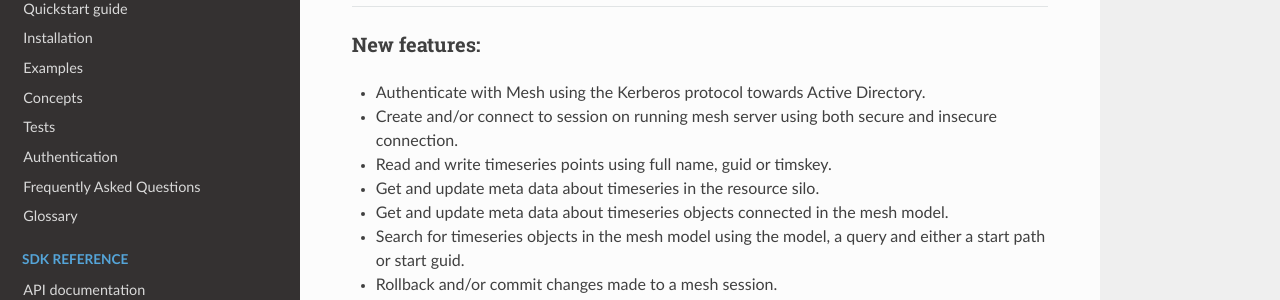
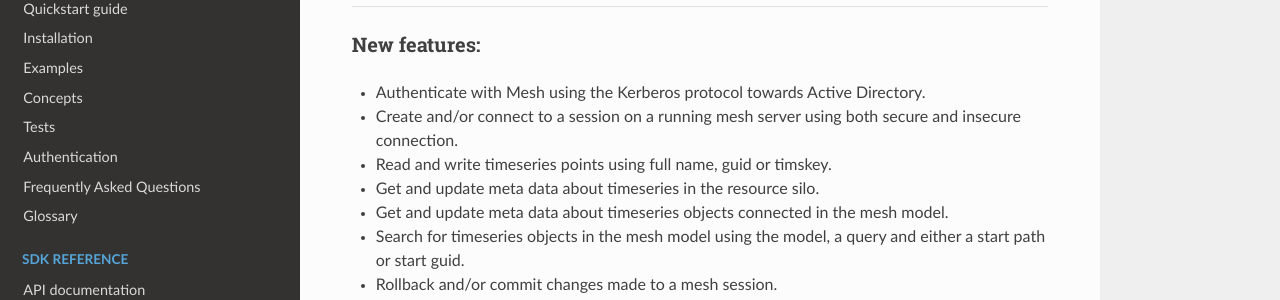
Before and after one commit to Volue-Public/energy-mesh-python, a Sphinx documentation site: the page built from docs/source/news.rst, in a window 1280 px wide and 1251 px high. Shown: the part 210-510 px from the top of the window. Built offline with Sphinx 7.4.7 and the Read the Docs theme 2.0.0, drawn with Linux system fonts in a browser that asks for light colours.

```diff
--- a/docs/source/news.rst
+++ b/docs/source/news.rst
@@ -11,7 +11,7 @@ New features:
 ~~~~~~~~~~~~~~~~~~
 
 - Authenticate with Mesh using the Kerberos protocol towards Active Directory.
-- Create and/or connect to session on running mesh server using both secure and insecure connection.
+- Create and/or connect to a session on a running mesh server using both secure and insecure connection.
 - Read and write timeseries points using full name, guid or timskey.
 - Get and update meta data about timeseries in the resource silo.
 - Get and update meta data about timeseries objects connected in the mesh model.
```
